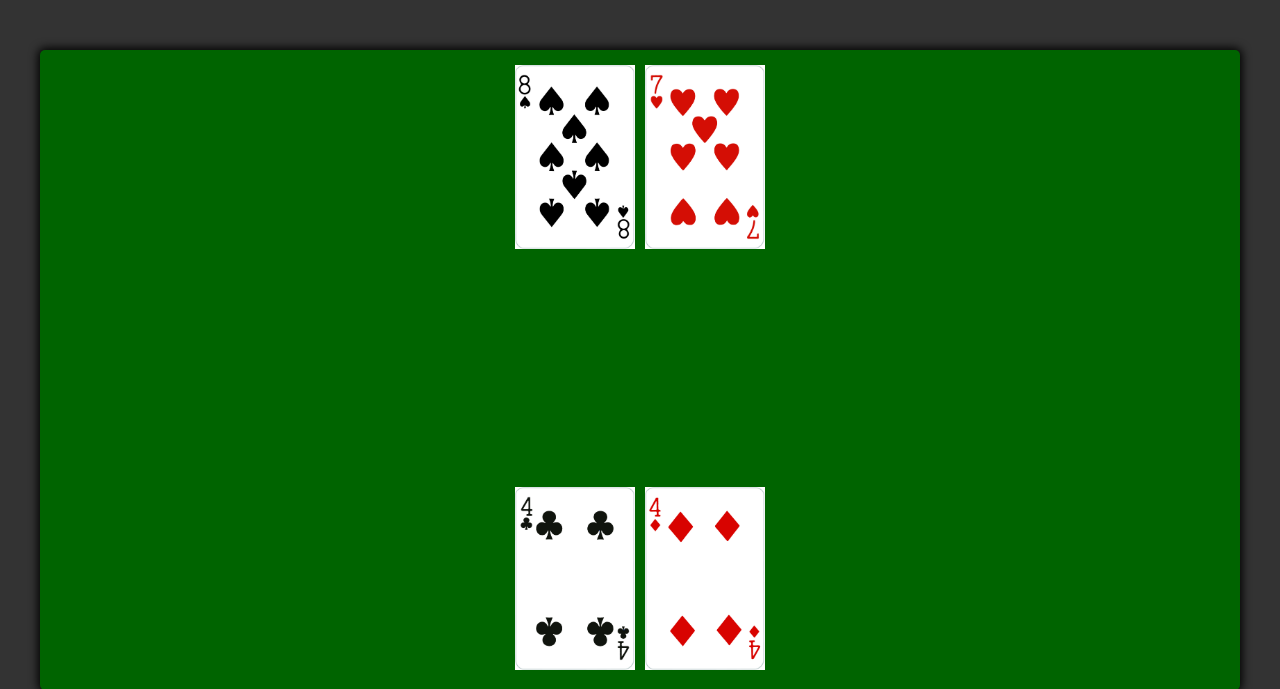
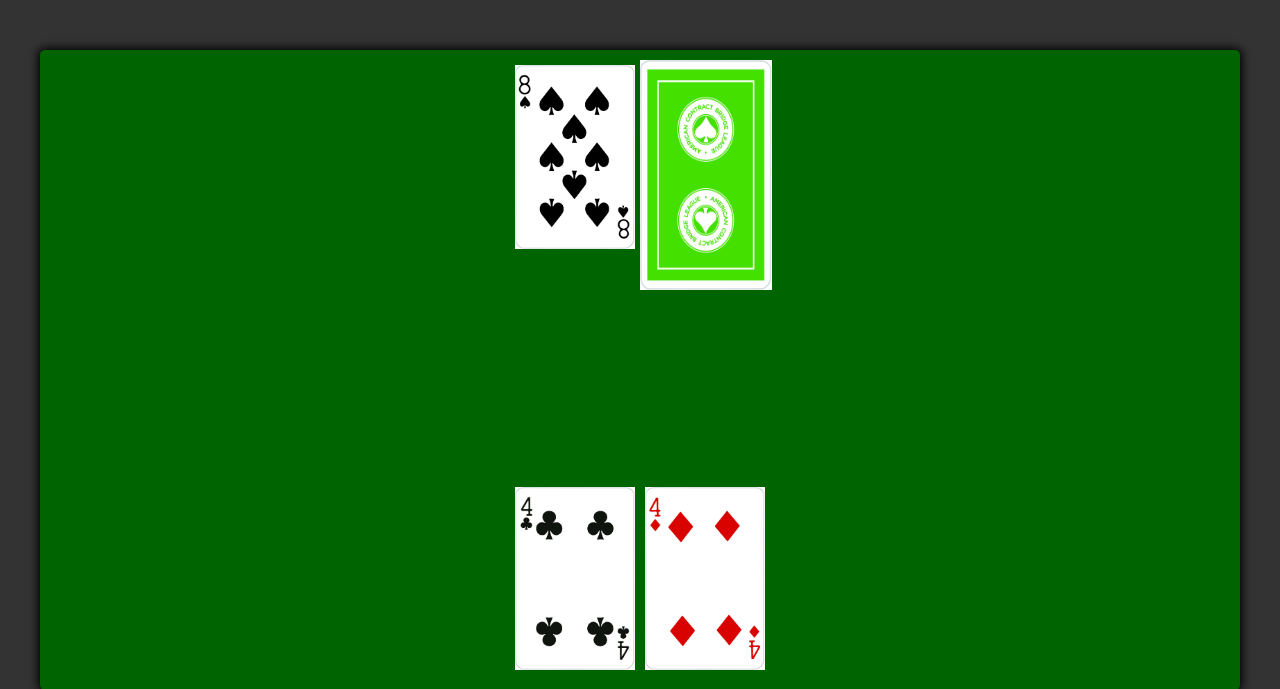
Before and after one commit to Losonczy/Blackjack, a Flask app: page /game in a window 1280 px wide. Shown: the part 55-744 px from the top of the page. Run offline with Flask 2, Linux system fonts and the light colour scheme.

Commit message:
creating card back on bank hand

```diff
--- a/static/bj.css
+++ b/static/bj.css
@@ -27,6 +27,14 @@
   position: absolute;
   top: 10px;
   text-align: center;
+  z-index: 1;
+}
+.card_back{
+  position: absolute;
+  top: 10px;
+  z-index: 2;
+  width: 11%;
+  height: 36%;
 }
 html, body {
     height: 100%;
--- a/templates/game.html
+++ b/templates/game.html
@@ -10,15 +10,24 @@
 <div class="header">Black Jack</div>
 <div class="table" id="table">
     <div class="bank_hand" id="bank_hand"></div>
+    <img  src="{{ url_for('static', filename="Green_back.jpg")}}"id="cardback" alt="card back" class="card_back">
     <div class="player_hand" id="player_hand"> </div>
 
 </div>
 
     <div class="controls">
         <button onclick ="hit()" id="hit-btn" class="start-btn btn">Hit</button>
-        <button id="stay-btn" class="next-btn btn">Stay</button><br>
+        <button onclick="changeVisibility()" id="stay-btn" class="next-btn btn">Stay</button><br>
         <textarea id="money" class="money" maxlength="10"></textarea>
     </div>
+<script>
+function changeVisibility() {
+  document.getElementById("cardback").style.visibility = "hidden";
+}
 
+function resetElement() {
+  document.getElementById("cardback").style.visibility = "visible";
+}
+</script>
 </body>
 </html>
```
Also changed, not shown: static/Green_back.jpg (renamed from static/JPEG/Green_back.jpg).
